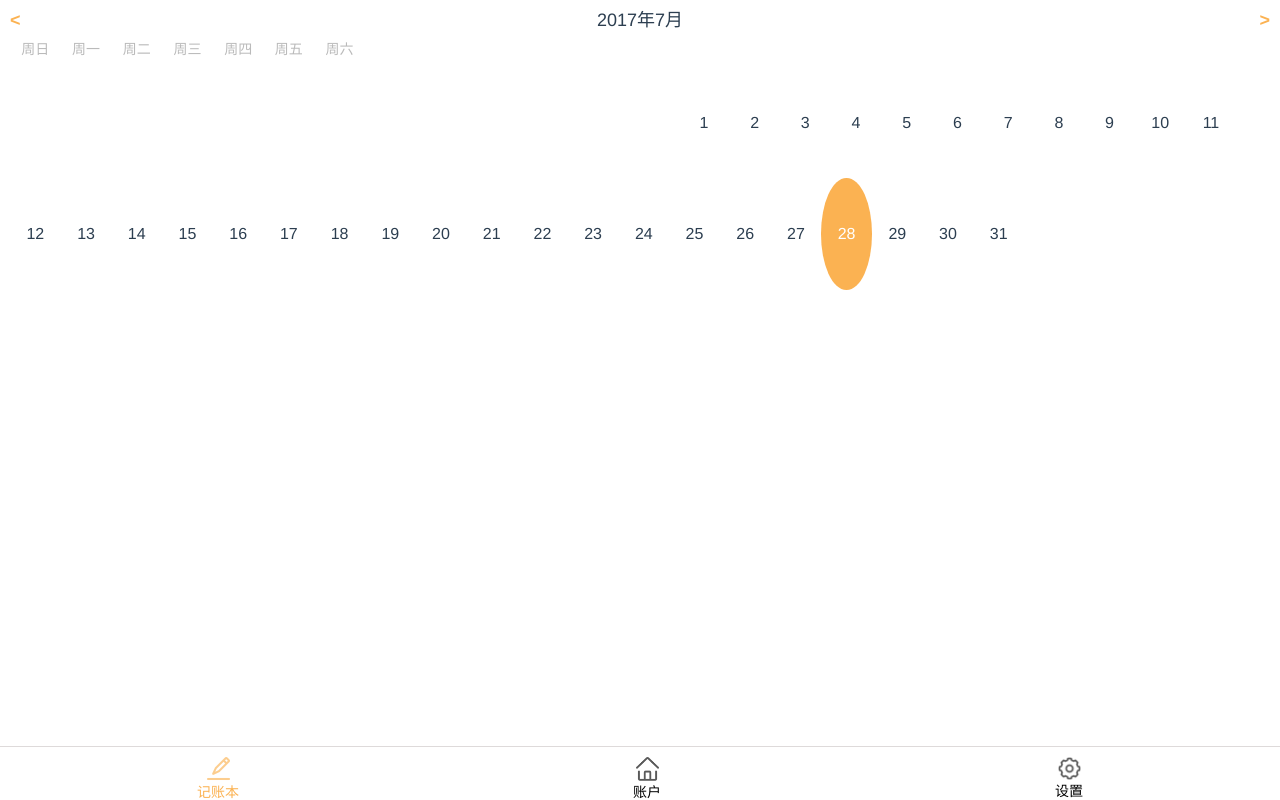
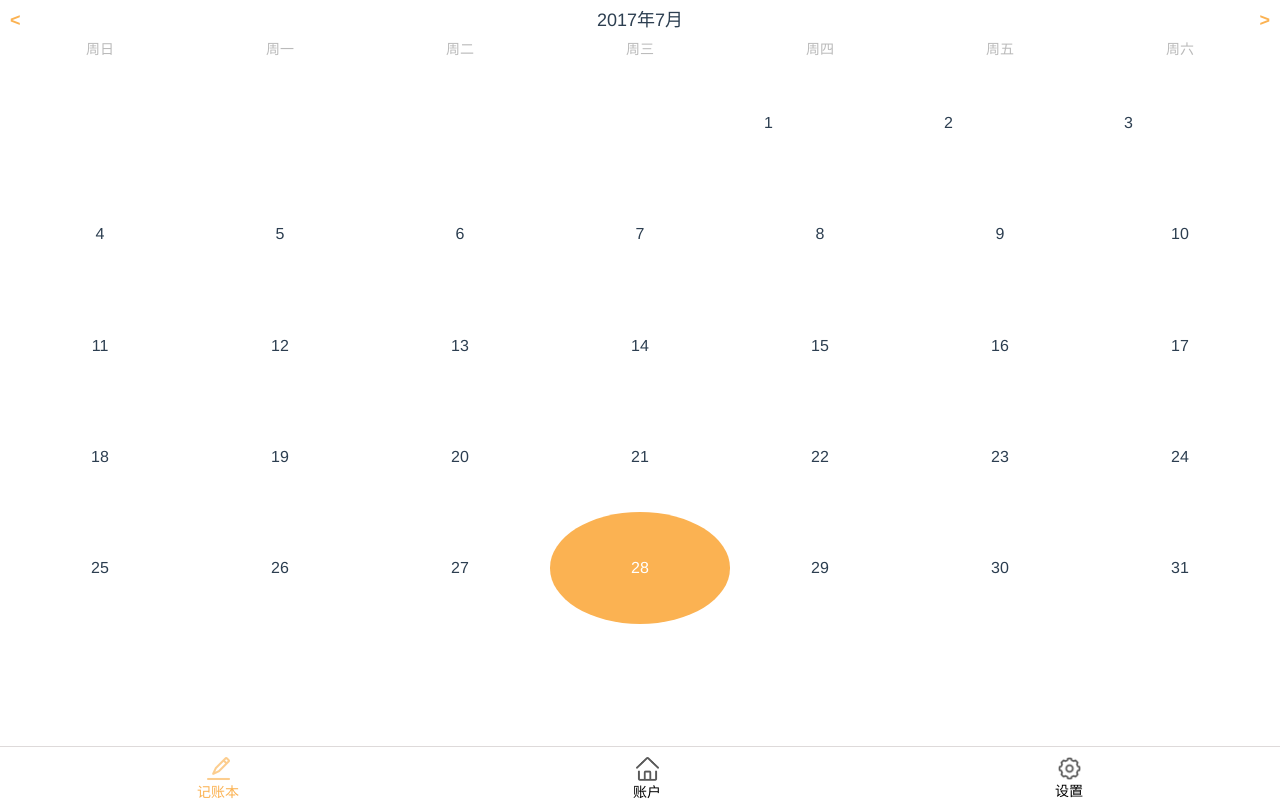
Before and after one commit to yGuess/pocketBook, a Vue app: page /#/ in a window 1280 px wide. Built offline with nearby package versions, Linux system fonts and the light colour scheme.

Commit message:
fix: datePicker样式兼容不同尺寸

```diff
--- a/src/components/datePicker.vue
+++ b/src/components/datePicker.vue
@@ -108,7 +108,7 @@ export default {
   .week {
     color: #BABABA;
     div {
-      width: calc(3.55rem / 7);
+      width: calc(100% / 7);
       border-radius: 50%;
     }
   }
@@ -116,7 +116,7 @@ export default {
   font-size: 0.16rem;
   font-weight: 500;
     div {
-      width: calc(3.55rem / 7);
+      width: calc(100% / 7);
       border-radius: 50%;
     }
   }
```
